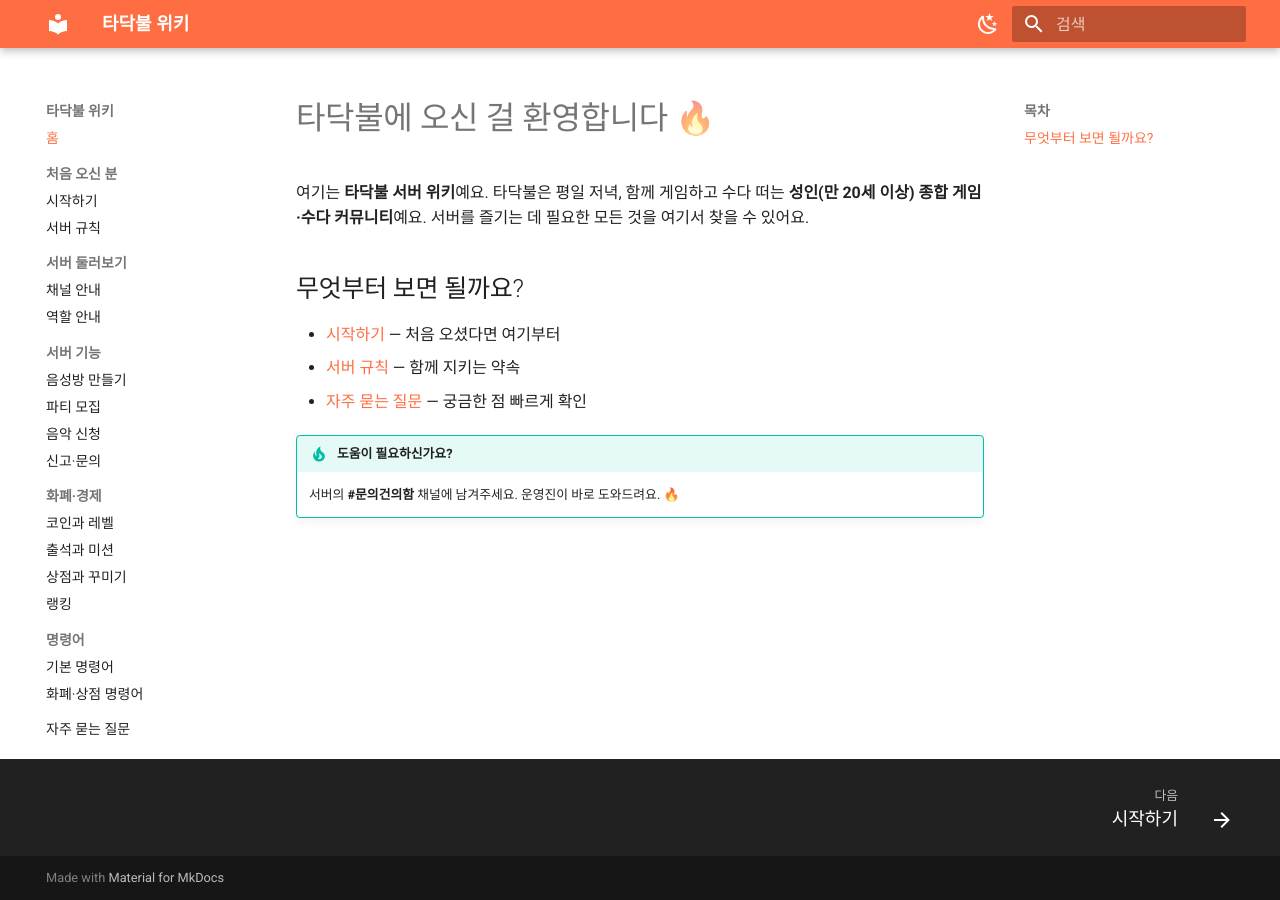
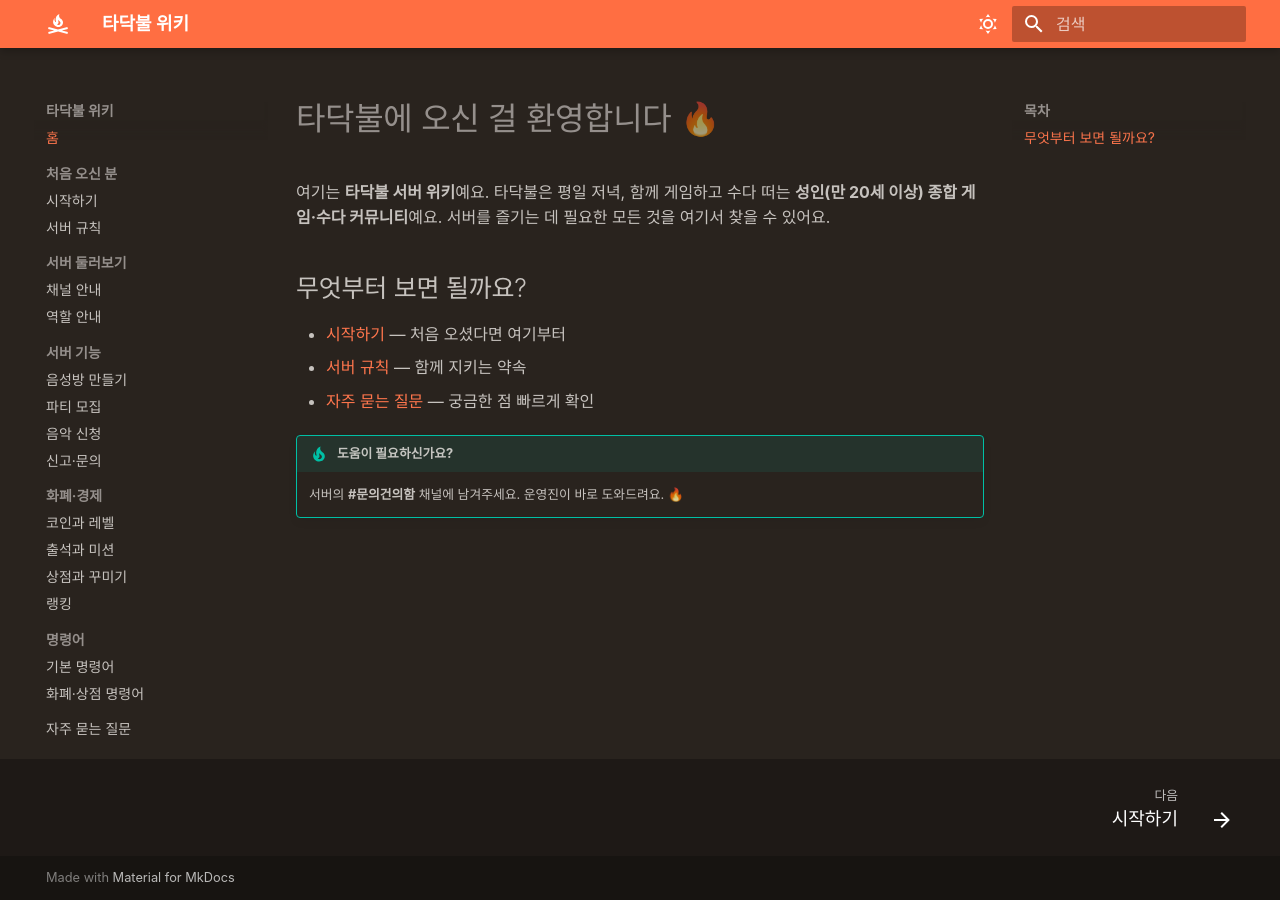
Before and after one commit to the-campfire/the-campfire.github.io, an MkDocs documentation site: the page built from docs/index.md, in a window 1280 px wide. Built offline with MkDocs 1.6.1 and Material for MkDocs 9.7.7, drawn with Linux system fonts in a browser that asks for light colours; some web fonts are replaced.

Commit message:
디자인: 모닥불 밤(A안) 테마 적용
- 다크(slate) 모드를 기본으로 전환, 회색 톤을 따뜻한 갈색빛으로(--md-hue 28)
- 강조색 orange→amber, 한글 폰트 Pretendard 적용(Roboto 비활성화)
- 로고 아이콘을 책에서 모닥불(material/campfire)로 변경

Co-Authored-By: Claude Opus 4.7 <noreply@anthropic.com>

```diff
--- /dev/null
+++ b/docs/stylesheets/extra.css
@@ -0,0 +1,17 @@
+/* ===========================================================
+   타닥불 위키 — 모닥불 밤(A안) 테마
+   - 한글 폰트: Pretendard
+   - 다크(slate) 배경을 따뜻한 톤으로
+   =========================================================== */
+
+/* 한글 웹폰트 Pretendard (Variable) */
+@import url("https://cdn.jsdelivr.net/gh/orioncactus/pretendard@v1.3.9/dist/web/variable/pretendardvariable.css");
+
+:root {
+  --md-text-font: "Pretendard Variable";
+}
+
+/* 다크 모드(모닥불 밤): 회색을 청색빛 → 따뜻한 갈색빛으로 */
+[data-md-color-scheme="slate"] {
+  --md-hue: 28;
+}
--- a/mkdocs.yml
+++ b/mkdocs.yml
@@ -6,19 +6,22 @@ docs_dir: docs
 theme:
   name: material
   language: ko
+  font: false
+  icon:
+    logo: material/campfire
   palette:
+    - scheme: slate
+      primary: deep orange
+      accent: amber
+      toggle:
+        icon: material/weather-sunny
+        name: 라이트 모드로
     - scheme: default
       primary: deep orange
-      accent: orange
+      accent: amber
       toggle:
         icon: material/weather-night
         name: 다크 모드로
-    - scheme: slate
-      primary: deep orange
-      accent: orange
-      toggle:
-        icon: material/weather-sunny
-        name: 라이트 모드로
   features:
     - navigation.top
     - navigation.sections
@@ -27,6 +30,9 @@ theme:
     - search.highlight
     - content.code.copy
     - toc.follow
+
+extra_css:
+  - stylesheets/extra.css
 
 markdown_extensions:
   - admonition
```
